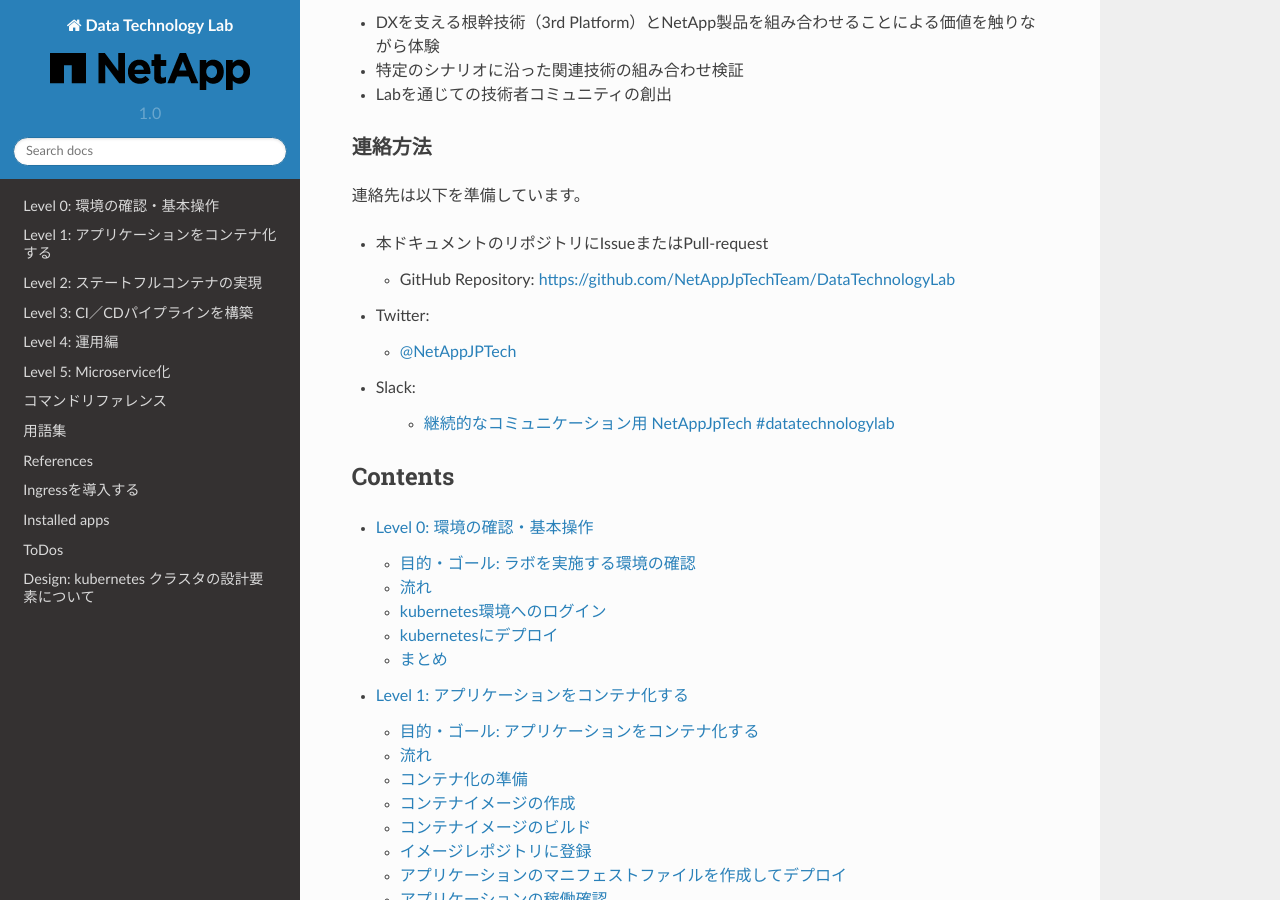
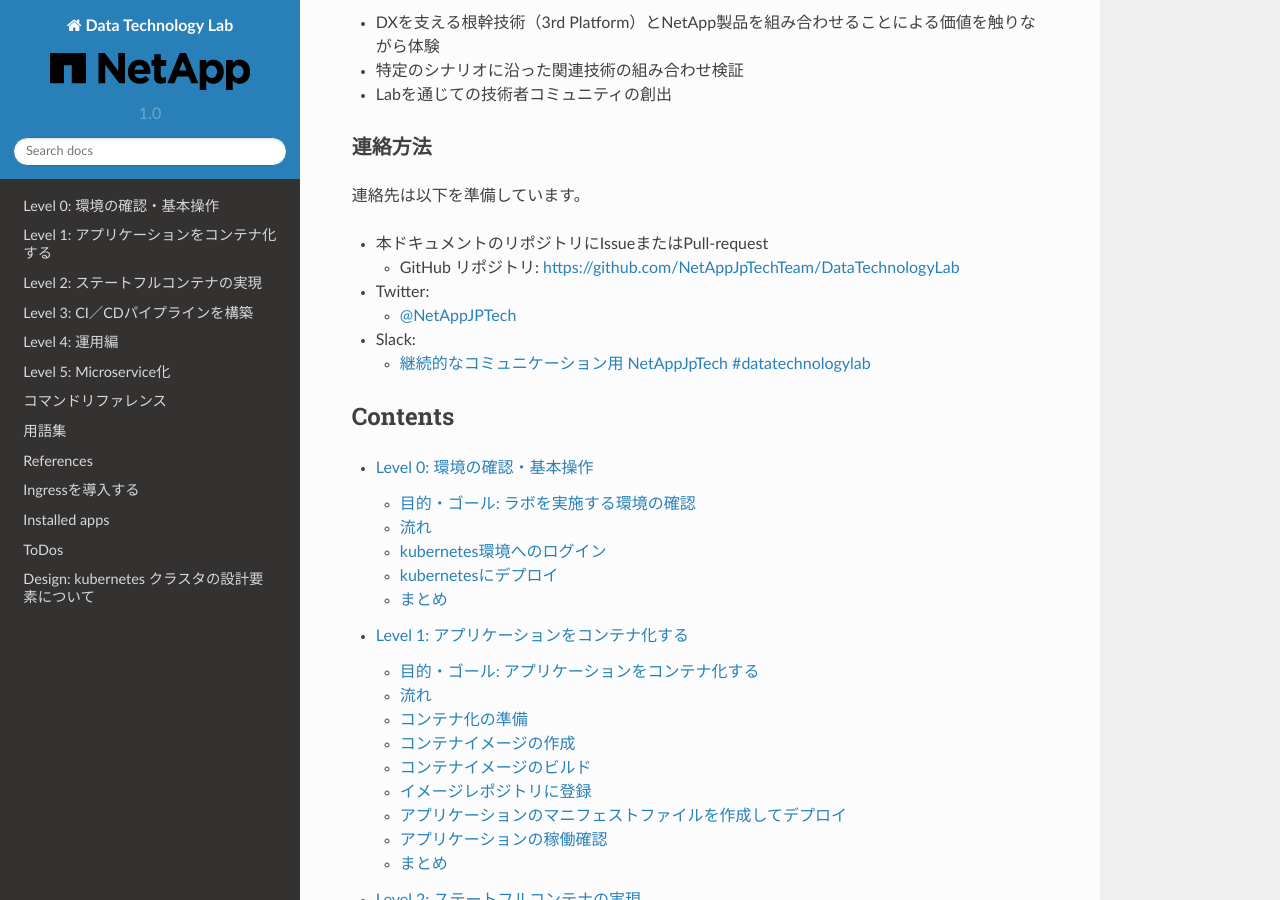
Before and after one commit to NetAppJpTechTeam/NetAppDigitalTransformationLab, a Sphinx documentation site: the page built from docs/source/index.rst, in a window 1280 px wide and 900 px high, scrolled down 305 px. Built offline with Sphinx 7.4.7 and the Read the Docs theme 2.0.0, drawn with Linux system fonts in a browser that asks for light colours.

Commit message:
Modify sentence layout.

```diff
--- a/docs/source/index.rst
+++ b/docs/source/index.rst
@@ -27,7 +27,7 @@
 
 * 本ドキュメントのリポジトリにIssueまたはPull-request
 
-  * GitHub Repository: https://github.com/NetAppJpTechTeam/DataTechnologyLab
+  * GitHub リポジトリ: https://github.com/NetAppJpTechTeam/DataTechnologyLab
 
 * Twitter:
 
@@ -35,7 +35,7 @@
 
 * Slack:
 
-    * `継続的なコミュニケーション用 NetAppJpTech #datatechnologylab <https://bit.ly/2HsbpHw>`_
+  * `継続的なコミュニケーション用 NetAppJpTech #datatechnologylab <https://bit.ly/2HsbpHw>`_
 
 Contents
 =============================================================
```
